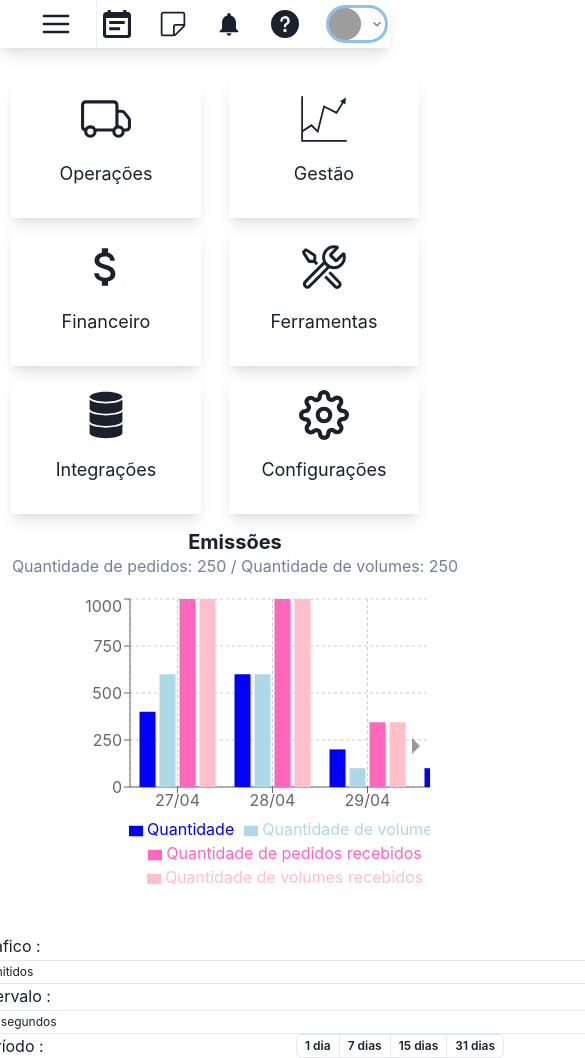
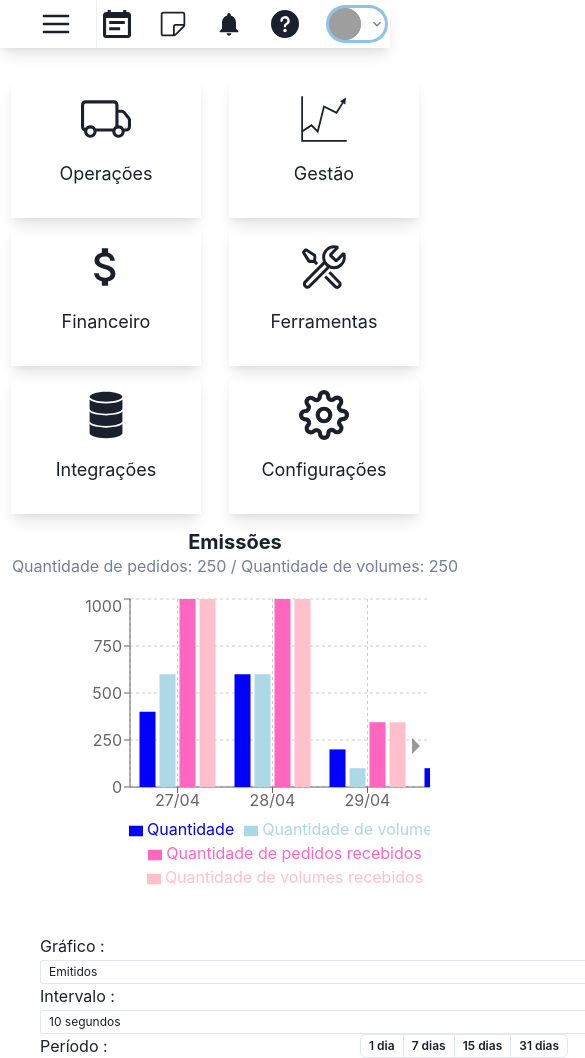
Before and after one commit to cauasimiao/react-app, a React (Vite) app: page / in a window 390 px wide. Shown: the top 1058 px of the page, 585 px wide, since content can reach past the window. Built offline with nearby package versions, Linux system fonts and the light colour scheme; grey boxes are pictures that could not be loaded.

Commit message:
responsividade

```diff
--- a/src/components/carousel/Carousel.jsx
+++ b/src/components/carousel/Carousel.jsx
@@ -114,7 +114,7 @@ export default function CarouselFunc() {
       </Box>
 
       <Box
-        marginLeft={-16}
+        marginLeft={[0, -16]}
         width={800}
         display={"flex"}
         flexDirection={"row"}
@@ -125,7 +125,7 @@ export default function CarouselFunc() {
         <Text w={[80, 16]} fontSize={16}>
           Gráfico :{" "}
         </Text>
-        <Select w={[800, 120]} marginRight={4} size={"xs"} placeholder="Emitidos">
+        <Select w={[800, 120, 10]} marginRight={4} size={"xs"} placeholder="Emitidos">
           <option value="option1">Recebidos</option>
           <option value="option2">Quantidade</option>
           <option value="option3">Volumes</option>
@@ -133,7 +133,7 @@ export default function CarouselFunc() {
         <Text w={[80, 16]} fontSize={16}>
           Intervalo :
         </Text>
-        <Select w={[800, 150]} marginRight={4} size={"xs"} placeholder="10 segundos">
+        <Select w={[800, 150, 10]} marginRight={4} size={"xs"} placeholder="10 segundos">
           <option value="option1">20 segundos</option>
           <option value="option2">30 segundos</option>
           <option value="option3">1 segundo</option>
```
